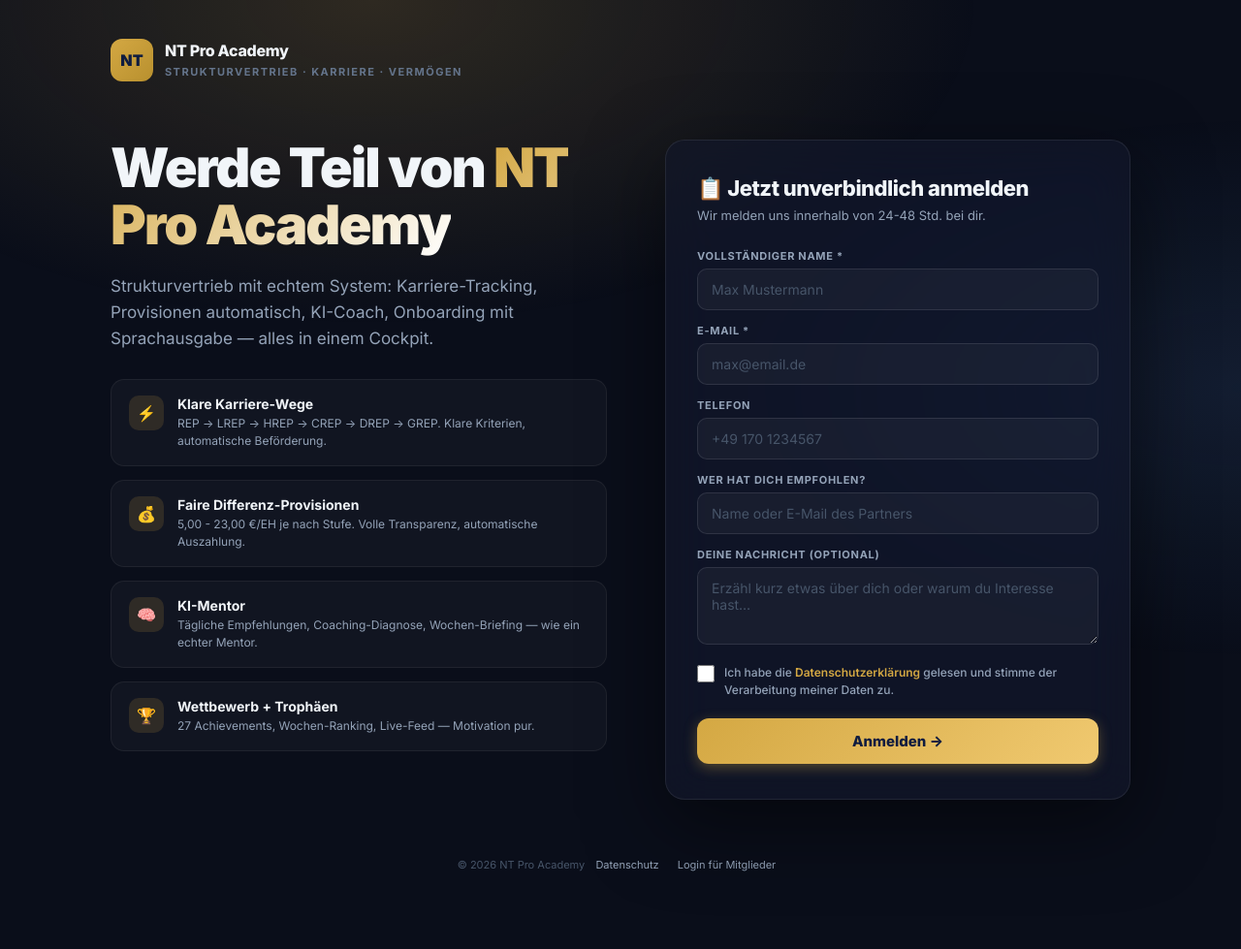
After one commit to jibsontv-hub/nt-pro-academy-crm, a Flask app: page /start in a window 1280 px wide. The commit adds this page. Shown: the whole page at 97% size. Run offline with Flask 3, Linux system fonts and the light colour scheme.

Commit message:
3 Live-Lücken: Public Lead-Capture + DSGVO + Audit-Log

```diff
--- a/app.py
+++ b/app.py
@@ -1627,6 +1627,35 @@ def inject_career():
     return {}
 
 
+# === ADMIN: AUDIT-LOG ===
+@app.route('/admin/audit')
+@login_required
+def admin_audit():
+    """Audit-Log: alle sicherheitsrelevanten Aktionen."""
+    if current_user.role != 'admin':
+        flash('Nur Hauptadmin', 'error')
+        return redirect(url_for('dashboard'))
+    db = get_db()
+    rows = db.execute('''
+        SELECT a.*, u.name as user_name FROM activity_log a
+        LEFT JOIN users u ON a.user_id = u.id
+        WHERE a.event_type IN ('login', 'co_admin_change', 'partner_neu', 'achievement', 'public_lead')
+        OR a.event_type LIKE '%password%'
+        OR a.event_type LIKE '%delete%'
+        OR a.event_type LIKE '%admin%'
+        ORDER BY a.created_at DESC LIMIT 200
+    ''').fetchall()
+    db.close()
+    return render_template('admin_audit.html', entries=rows)
+
+
+# === DATENSCHUTZ ===
+@app.route('/datenschutz')
+def datenschutz():
+    """Öffentliche Datenschutz-Seite."""
+    return render_template('datenschutz.html')
+
+
 # === ADMIN: CO-ADMIN-TOGGLE ===
 @app.route('/admin/team/<int:uid>/toggle-co-admin', methods=['POST'])
 @login_required
@@ -2301,6 +2330,12 @@ def init_db():
         lead_col_names = [c['name'] for c in lead_cols]
         if 'birthday' not in lead_col_names:
             db.execute("ALTER TABLE leads ADD COLUMN birthday TEXT")
+        if 'source' not in lead_col_names:
+            db.execute("ALTER TABLE leads ADD COLUMN source TEXT DEFAULT 'manual'")
+        if 'public_message' not in lead_col_names:
+            db.execute("ALTER TABLE leads ADD COLUMN public_message TEXT")
+        if 'referred_by' not in lead_col_names:
+            db.execute("ALTER TABLE leads ADD COLUMN referred_by TEXT")
         db.commit()
     except Exception as e:
         print(f"Migration warning: {e}")
@@ -2638,6 +2673,107 @@ def profil():
     return render_template('profil.html', user=user)
 
 
+# === PUBLIC LEAD-CAPTURE (kein Login) ===
+@app.route('/start', methods=['GET', 'POST'])
+@app.route('/interesse', methods=['GET', 'POST'])
+def public_lead_capture():
+    """Öffentliche Lead-Capture-Page für Werbung, Social Media, etc."""
+    # Rate-Limit pro IP
+    client_ip = request.headers.get('X-Forwarded-For', request.remote_addr or 'unknown').split(',')[0].strip()
+
+    if request.method == 'POST':
+        # Rate-Limit Check (max 3 Submissions pro 15 Min pro IP)
+        block_key = f'public_lead:{client_ip}'
+        if is_login_blocked(block_key):
+            return render_template('public_lead.html', error='Zu viele Anfragen. Bitte später erneut versuchen.')
+
+        name = (request.form.get('name') or '').strip()
+        email = (request.form.get('email') or '').strip().lower()
+        phone = (request.form.get('phone') or '').strip()
+        message = (request.form.get('message') or '').strip()
+        referred_by = (request.form.get('referred_by') or '').strip()
+        privacy = request.form.get('privacy')
+
+        if not name or not email or '@' not in email:
+            return render_template('public_lead.html', error='Bitte Name und gültige E-Mail eingeben.')
+        if not privacy:
+            return render_template('public_lead.html', error='Bitte Datenschutzerklärung akzeptieren.')
+
+        record_login_attempt(block_key, success=False)  # Counter für IP
+
+        # Auto-Zuordnung: wenn Empfehlungs-Code → diesem Berater zuordnen
+        db = get_db()
+        owner_id = None
+        if referred_by:
+            ref_user = db.execute(
+                'SELECT id FROM users WHERE LOWER(email) = ? OR LOWER(name) LIKE ? AND active = 1',
+                (referred_by.lower(), f'%{referred_by.lower()}%')
+            ).fetchone()
+            if ref_user:
+                owner_id = ref_user['id']
+        if not owner_id:
+            # Fallback: Admin
+            admin = db.execute("SELECT id FROM users WHERE role = 'admin' AND active = 1 LIMIT 1").fetchone()
+            owner_id = admin['id'] if admin else 1
+
+        # Existiert E-Mail schon?
+        existing = db.execute('SELECT id FROM leads WHERE LOWER(email) = ?', (email,)).fetchone()
+        if existing:
+            db.close()
+            return render_template('public_lead.html', success=True, duplicate=True)
+
+        cur = db.execute('''INSERT INTO leads (owner_id, name, email, phone, status, notizen,
+                            source, public_message, referred_by)
+                            VALUES (?, ?, ?, ?, 'neu', ?, 'public', ?, ?)''',
+                       (owner_id, name, email, phone,
+                        f'Über Online-Form. {message}' if message else 'Über Online-Form.',
+                        message, referred_by))
+        new_id = cur.lastrowid
+        db.commit()
+        db.close()
+
+        log_activity(owner_id, 'public_lead',
+                    f'🌐 Neue öffentliche Anmeldung: {name} ({email})',
+                    icon='🌐', color='gold')
+
+        # Optional: Notification-E-Mail an Admin
+        if is_smtp_configured():
+            admin_email = (get_setting('smtp_from_email') or '').strip()
+            if admin_email:
+                try:
+                    notify_text = f"Neue Anmeldung über öffentliche Form:\n\nName: {name}\nE-Mail: {email}\nTelefon: {phone}\n\nNachricht:\n{message or '(keine)'}\n\nEmpfohlen von: {referred_by or '–'}"
+                    send_email(admin_email, f'🌐 Neue Anmeldung: {name}', notify_text, sent_by=None)
+                except Exception:
+                    pass
+
+        return render_template('public_lead.html', success=True)
+
+    # GET: Form anzeigen
+    db = get_db()
+    # Optional Referral aus URL (?ref=email)
+    ref = request.args.get('ref', '').strip()
+    db.close()
+    return render_template('public_lead.html', referred_by=ref)
+
+
+@app.route('/admin/inbox')
+@login_required
+def admin_inbox():
+    """Bewerber-Inbox: alle öffentlichen Lead-Anmeldungen."""
+    if not current_user.has_admin_access:
+        flash('Keine Berechtigung', 'error')
+        return redirect(url_for('dashboard'))
+    db = get_db()
+    rows = db.execute('''
+        SELECT l.*, u.name as owner_name FROM leads l
+        LEFT JOIN users u ON l.owner_id = u.id
+        WHERE l.source = 'public'
+        ORDER BY l.created_at DESC LIMIT 200
+    ''').fetchall()
+    db.close()
+    return render_template('admin_inbox.html', leads=rows)
+
+
 @app.route('/passwort-aendern', methods=['GET', 'POST'])
 @login_required
 def passwort_aendern():
--- a/templates/base.html
+++ b/templates/base.html
@@ -601,6 +601,9 @@
             <a href="/admin/aufgaben" class="nav-link {% if '/admin/aufgaben' in request.path %}active{% endif %}">
                 <span class="nav-icon">⚙</span> Aufgaben-Slots
             </a>
+            <a href="/admin/inbox" class="nav-link {% if '/admin/inbox' in request.path %}active{% endif %}">
+                <span class="nav-icon">📬</span> Bewerber-Inbox
+            </a>
             <a href="/admin/import" class="nav-link {% if '/admin/import' in request.path %}active{% endif %}">
                 <span class="nav-icon">↑</span> Partner-Import (CSV)
             </a>
@@ -613,6 +616,9 @@
             </a>
             <a href="/admin/ki-settings" class="nav-link {% if '/admin/ki-settings' in request.path %}active{% endif %}">
                 <span class="nav-icon">🧠</span> KI-Power (Claude)
+            </a>
+            <a href="/admin/audit" class="nav-link {% if '/admin/audit' in request.path %}active{% endif %}">
+                <span class="nav-icon">🔍</span> Audit-Log
             </a>
             {% endif %}
             <a href="/admin/aktivitaet" class="nav-link {% if '/admin/aktivitaet' in request.path %}active{% endif %}">
--- a/templates/login.html
+++ b/templates/login.html
@@ -168,7 +168,7 @@
                 <a href="#" onclick="document.getElementById('forgotModal').style.display='flex';return false" style="font-size:12px;color:#6b7280;text-decoration:none">🔑 Passwort vergessen?</a>
             </div>
 
-            <div class="hint">Zugang nur für autorisierte Mitglieder</div>
+            <div class="hint">Zugang nur für autorisierte Mitglieder · <a href="/datenschutz" target="_blank" style="color:#9ca3af">Datenschutz</a> · <a href="/start" style="color:#9ca3af">Werde Partner</a></div>
 
             <!-- "Passwort vergessen?" Modal -->
             <div id="forgotModal" style="display:none;position:fixed;inset:0;background:rgba(15,28,63,0.7);z-index:9999;align-items:center;justify-content:center;backdrop-filter:blur(6px)" onclick="if(event.target===this) this.style.display='none'">
--- /dev/null
+++ b/templates/public_lead.html
@@ -0,0 +1,221 @@
+<!DOCTYPE html>
+<html lang="de">
+<head>
+<meta charset="UTF-8">
+<meta name="viewport" content="width=device-width, initial-scale=1.0">
+<title>Werde Geschäftspartner – NT Pro Academy</title>
+<link rel="preconnect" href="https://fonts.googleapis.com">
+<link rel="preconnect" href="https://fonts.gstatic.com" crossorigin>
+<link href="https://fonts.googleapis.com/css2?family=Inter:wght@400;500;600;700;800;900&display=swap" rel="stylesheet">
+<style>
+* { margin: 0; padding: 0; box-sizing: border-box; }
+body {
+    font-family: 'Inter', -apple-system, sans-serif;
+    background: #0a0e1a; color: #f1f5f9;
+    min-height: 100vh; -webkit-font-smoothing: antialiased;
+    overflow-x: hidden;
+}
+body::before {
+    content: ''; position: fixed; inset: 0; z-index: 0; pointer-events: none;
+    background:
+        radial-gradient(ellipse 70% 60% at 30% 0%, rgba(212,168,67,0.18), transparent 70%),
+        radial-gradient(ellipse 60% 50% at 100% 50%, rgba(96,165,250,0.1), transparent 70%);
+}
+.wrap { position: relative; z-index: 1; max-width: 1100px; margin: 0 auto; padding: 40px 24px 80px; }
+.brand { display: flex; align-items: center; gap: 12px; margin-bottom: 60px; }
+.brand-icon {
+    width: 44px; height: 44px; border-radius: 12px;
+    background: linear-gradient(135deg, #d4a843, #b8902e);
+    color: #0f1c3f; font-weight: 900; font-size: 16px;
+    display: flex; align-items: center; justify-content: center;
+}
+.brand-text strong { font-size: 16px; font-weight: 800; letter-spacing: -0.3px; display: block; }
+.brand-text small { font-size: 11px; color: #64748b; letter-spacing: 1.5px; text-transform: uppercase; font-weight: 700; }
+
+.hero { display: grid; grid-template-columns: 1fr 480px; gap: 60px; align-items: start; }
+@media (max-width: 900px) { .hero { grid-template-columns: 1fr; gap: 40px; } }
+
+.hero-left h1 {
+    font-size: 56px; font-weight: 900; letter-spacing: -2px; line-height: 1.05;
+    margin-bottom: 20px;
+}
+.hero-left h1 .accent {
+    background: linear-gradient(135deg, #d4a843, #fff);
+    -webkit-background-clip: text; background-clip: text;
+    -webkit-text-fill-color: transparent;
+}
+@media (max-width: 600px) { .hero-left h1 { font-size: 38px; } }
+.hero-left p { font-size: 17px; color: #94a3b8; line-height: 1.6; margin-bottom: 28px; max-width: 480px; }
+.benefits { display: flex; flex-direction: column; gap: 14px; }
+.benefit {
+    display: flex; align-items: flex-start; gap: 14px;
+    padding: 16px 18px; background: rgba(255,255,255,0.03);
+    border: 1px solid rgba(255,255,255,0.06); border-radius: 14px;
+}
+.benefit-icon {
+    width: 36px; height: 36px; border-radius: 10px;
+    background: rgba(212,168,67,0.15); color: #d4a843;
+    display: flex; align-items: center; justify-content: center;
+    flex-shrink: 0; font-size: 16px;
+}
+.benefit-title { font-weight: 700; font-size: 14px; }
+.benefit-desc { font-size: 12px; color: #94a3b8; margin-top: 3px; line-height: 1.5; }
+
+.form-card {
+    background: rgba(19,24,41,0.7); backdrop-filter: blur(24px) saturate(180%);
+    border: 1px solid rgba(255,255,255,0.08); border-radius: 20px;
+    padding: 36px 32px; box-shadow: 0 25px 80px rgba(0,0,0,0.5);
+    position: sticky; top: 30px;
+}
+.form-title { font-size: 22px; font-weight: 800; margin-bottom: 6px; letter-spacing: -0.5px; }
+.form-sub { font-size: 13px; color: #94a3b8; margin-bottom: 24px; line-height: 1.5; }
+label {
+    font-size: 11px; color: #94a3b8; text-transform: uppercase; letter-spacing: 0.7px;
+    font-weight: 700; display: block; margin-bottom: 6px; margin-top: 14px;
+}
+label:first-of-type { margin-top: 0; }
+input, textarea {
+    width: 100%; padding: 12px 14px; background: rgba(255,255,255,0.04);
+    border: 1px solid rgba(255,255,255,0.1); border-radius: 10px;
+    color: #f1f5f9; font-size: 14px; font-family: inherit; transition: all 0.2s;
+}
+input:focus, textarea:focus { outline: none; border-color: #d4a843; background: rgba(255,255,255,0.06); }
+input::placeholder, textarea::placeholder { color: #475569; }
+textarea { resize: vertical; min-height: 80px; }
+.privacy-row { display: flex; align-items: flex-start; gap: 10px; margin-top: 16px; font-size: 12px; color: #94a3b8; line-height: 1.5; }
+.privacy-row input { width: 18px; height: 18px; flex-shrink: 0; margin-top: 1px; accent-color: #d4a843; }
+.privacy-row a { color: #d4a843; text-decoration: none; font-weight: 600; }
+.btn-submit {
+    width: 100%; padding: 14px; margin-top: 20px;
+    background: linear-gradient(135deg, #d4a843, #f0c970);
+    color: #0f1c3f; border: none; border-radius: 12px; font-size: 15px; font-weight: 800;
+    cursor: pointer; font-family: inherit;
+    box-shadow: 0 4px 14px rgba(212,168,67,0.35);
+    transition: all 0.2s;
+}
+.btn-submit:hover { transform: translateY(-1px); box-shadow: 0 8px 24px rgba(212,168,67,0.5); }
+
+.success {
+    text-align: center; padding: 36px 20px;
+}
+.success-icon {
+    width: 80px; height: 80px; border-radius: 24px; margin: 0 auto 20px;
+    background: linear-gradient(135deg, #34d399, #10b981);
+    display: flex; align-items: center; justify-content: center; font-size: 40px;
+}
+.success h2 { font-size: 26px; font-weight: 800; margin-bottom: 12px; letter-spacing: -0.5px; }
+.success p { font-size: 14px; color: #94a3b8; line-height: 1.6; }
+
+.error-box {
+    background: rgba(220,38,38,0.15); color: #fca5a5;
+    border: 1px solid rgba(220,38,38,0.3); border-radius: 10px;
+    padding: 12px 16px; font-size: 13px; margin-bottom: 14px;
+}
+.footer { text-align: center; margin-top: 60px; font-size: 11px; color: #475569; }
+.footer a { color: #94a3b8; text-decoration: none; margin: 0 8px; }
+</style>
+</head>
+<body>
+<div class="wrap">
+    <div class="brand">
+        <div class="brand-icon">NT</div>
+        <div class="brand-text">
+            <strong>NT Pro Academy</strong>
+            <small>Strukturvertrieb · Karriere · Vermögen</small>
+        </div>
+    </div>
+
+    {% if success %}
+    <div class="form-card" style="max-width:560px;margin:60px auto;position:static">
+        <div class="success">
+            <div class="success-icon">✓</div>
+            <h2>{% if duplicate %}Wir kennen dich schon!{% else %}Vielen Dank!{% endif %}</h2>
+            <p>
+                {% if duplicate %}
+                Mit dieser E-Mail haben wir schon eine Anfrage erhalten. Wir melden uns bei dir, sobald jemand Zeit hat.
+                {% else %}
+                Deine Anmeldung ist eingegangen. <strong style="color:#d4a843">Wir melden uns innerhalb von 24-48 Std.</strong> bei dir.
+                <br><br>
+                In der Zwischenzeit: schau dich auf unseren Social-Media-Kanälen um — da gibt's viele Insights zu Karriere, Vertrieb und Finanzwissen.
+                {% endif %}
+            </p>
+        </div>
+    </div>
+    {% else %}
+    <div class="hero">
+        <div class="hero-left">
+            <h1>Werde Teil von <span class="accent">NT Pro Academy</span></h1>
+            <p>Strukturvertrieb mit echtem System: Karriere-Tracking, Provisionen automatisch, KI-Coach, Onboarding mit Sprachausgabe — alles in einem Cockpit.</p>
+            <div class="benefits">
+                <div class="benefit">
+                    <div class="benefit-icon">⚡</div>
+                    <div>
+                        <div class="benefit-title">Klare Karriere-Wege</div>
+                        <div class="benefit-desc">REP → LREP → HREP → CREP → DREP → GREP. Klare Kriterien, automatische Beförderung.</div>
+                    </div>
+                </div>
+                <div class="benefit">
+                    <div class="benefit-icon">💰</div>
+                    <div>
+                        <div class="benefit-title">Faire Differenz-Provisionen</div>
+                        <div class="benefit-desc">5,00 - 23,00 €/EH je nach Stufe. Volle Transparenz, automatische Auszahlung.</div>
+                    </div>
+                </div>
+                <div class="benefit">
+                    <div class="benefit-icon">🧠</div>
+                    <div>
+                        <div class="benefit-title">KI-Mentor</div>
+                        <div class="benefit-desc">Tägliche Empfehlungen, Coaching-Diagnose, Wochen-Briefing — wie ein echter Mentor.</div>
+                    </div>
+                </div>
+                <div class="benefit">
+                    <div class="benefit-icon">🏆</div>
+                    <div>
+                        <div class="benefit-title">Wettbewerb + Trophäen</div>
+                        <div class="benefit-desc">27 Achievements, Wochen-Ranking, Live-Feed — Motivation pur.</div>
+                    </div>
+                </div>
+            </div>
+        </div>
+
+        <form class="form-card" method="POST">
+            <div class="form-title">📋 Jetzt unverbindlich anmelden</div>
+            <div class="form-sub">Wir melden uns innerhalb von 24-48 Std. bei dir.</div>
+
+            {% if error %}<div class="error-box">⚠️ {{ error }}</div>{% endif %}
+
+            <label>Vollständiger Name *</label>
+            <input type="text" name="name" required placeholder="Max Mustermann" autocomplete="name">
+
+            <label>E-Mail *</label>
+            <input type="email" name="email" required placeholder="max@email.de" autocomplete="email">
+
+            <label>Telefon</label>
+            <input type="tel" name="phone" placeholder="+49 170 1234567" autocomplete="tel">
+
+            <label>Wer hat dich empfohlen?</label>
+            <input type="text" name="referred_by" value="{{ referred_by or '' }}" placeholder="Name oder E-Mail des Partners">
+
+            <label>Deine Nachricht (optional)</label>
+            <textarea name="message" placeholder="Erzähl kurz etwas über dich oder warum du Interesse hast…"></textarea>
+
+            <div class="privacy-row">
+                <input type="checkbox" name="privacy" value="1" id="privacy" required>
+                <label for="privacy" style="font-size:12px;color:#94a3b8;text-transform:none;letter-spacing:0;font-weight:500;margin:0">
+                    Ich habe die <a href="/datenschutz" target="_blank">Datenschutzerklärung</a> gelesen und stimme der Verarbeitung meiner Daten zu.
+                </label>
+            </div>
+
+            <button type="submit" class="btn-submit">Anmelden →</button>
+        </form>
+    </div>
+    {% endif %}
+
+    <div class="footer">
+        © {{ '' }}2026 NT Pro Academy
+        <a href="/datenschutz">Datenschutz</a>
+        <a href="/login">Login für Mitglieder</a>
+    </div>
+</div>
+</body>
+</html>
```
Also changed, not shown: templates/admin_audit.html (added, +43 -0 lines), templates/admin_inbox.html (added, +75 -0 lines), templates/datenschutz.html (added, +88 -0 lines), 1 other file.
